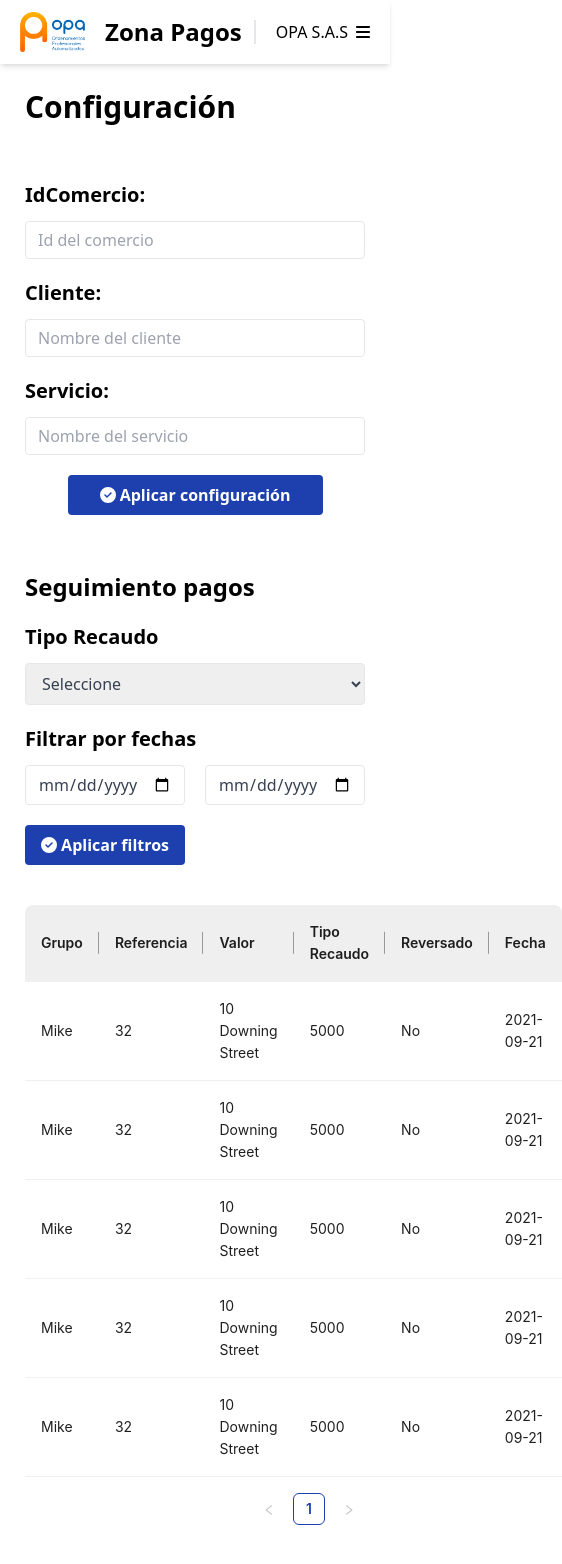
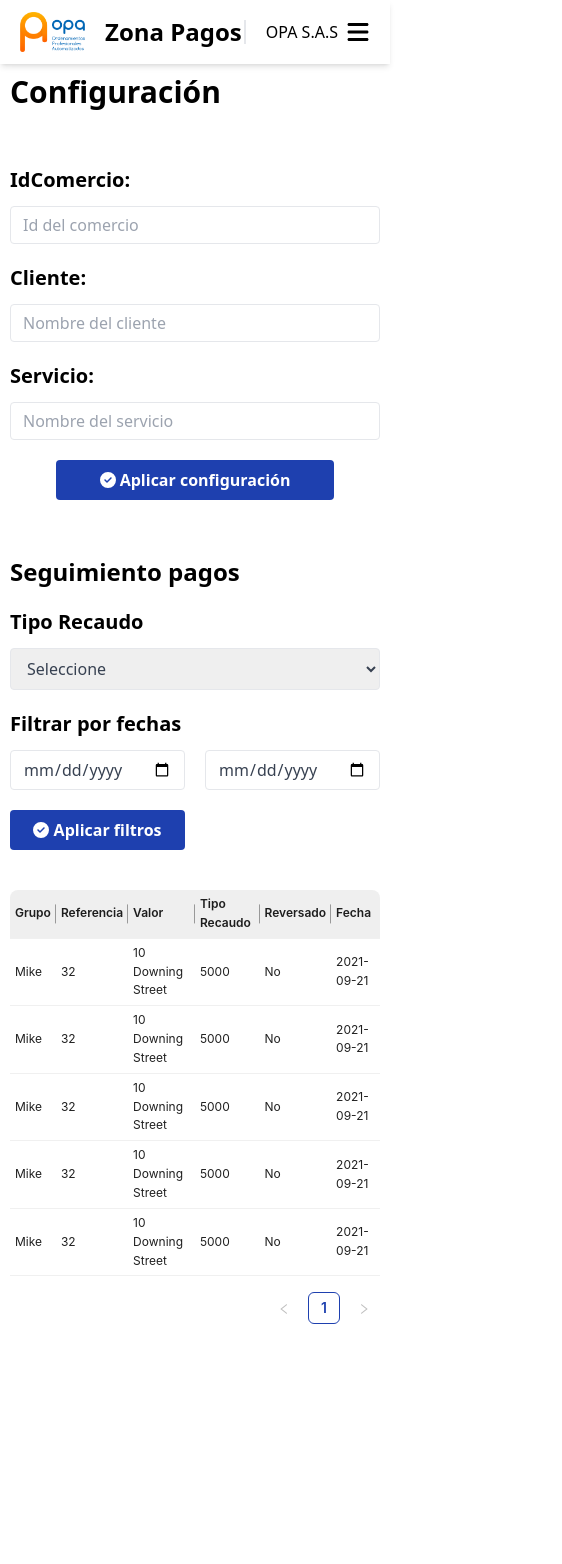
Before and after one commit to sql-programador-39/Zona-Pagos, a React (Vite) app: page /config in a window 390 px wide. Shown: the whole page, 562 px wide, since content can reach past the window. After the commit the page ends 1350 px from the top, so only its background shows below. Built offline with nearby package versions, Linux system fonts and the light colour scheme.

Commit message:
responsive tabla en moviles

```diff
--- a/src/Layouts/Layout.css
+++ b/src/Layouts/Layout.css
@@ -18,11 +18,11 @@
   max-width: 100%;
 }
 
-@media (max-width: 768px) {
+@media (max-width: 580px) {
   .main-content {
-    padding: 25px;
+    padding: 10px;
   }
   .main-content2 {
-    padding: 25px;
+    padding: 10px;
   }
 }
--- a/src/Layouts/Layout.jsx
+++ b/src/Layouts/Layout.jsx
@@ -12,11 +12,11 @@ const Layout = () => {
 
   return (
     <>
-      <header>
+      <header className='fixed w-full z-10'>
         <Nav />
       </header>
 
-      <main>
+      <main className='pt-16'>
         <aside className='hidden md:inline'>
           <AsideMenu
             collapsed={ collapsed }
--- a/src/components/AsideMenu/AsideMenu.jsx
+++ b/src/components/AsideMenu/AsideMenu.jsx
@@ -1,3 +1,5 @@
+import { useState, useEffect } from 'react';
+import { useLocation } from 'react-router-dom';
 import { FontAwesomeIcon } from '@fortawesome/react-fontawesome';
 import { faGear, faSackDollar } from '@fortawesome/free-solid-svg-icons';
 import {
@@ -20,6 +22,18 @@ function getItem(label, key, icon, children, type) {
 
 const AsideMenu = ({ collapsed, setCollapsed }) => {
 
+  const location = useLocation();
+
+  const [selectedKey, setSelectedKey] = useState(null);
+
+  useEffect(() => {
+    if (location.pathname === '/config') {
+      setSelectedKey('1');
+    } else if (location.pathname === '/recaudo') {
+      setSelectedKey('2');
+    }
+  }, [location]);
+
   const toggleCollapsed = () => {
     setCollapsed(!collapsed);
   };
@@ -41,7 +55,8 @@ const AsideMenu = ({ collapsed, setCollapsed }) => {
       </div>
 
       <Menu
-        defaultSelectedKeys={ ['1'] }
+        defaultSelectedKeys={['1']}
+        selectedKeys={[ selectedKey ]}
         mode="inline"
         inlineCollapsed={ collapsed }
         items={ items }
--- a/src/components/CollectionTable/CollectionTable.css
+++ b/src/components/CollectionTable/CollectionTable.css
@@ -13,3 +13,16 @@
 .ant-pagination-item-active a{
   color: #1e40af  !important;
 }
+
+@media (max-width: 580px) {
+
+  .ant-table-wrapper .ant-table-tbody>tr>td {
+    padding: 5px 5px;
+    font-size: 12px;
+  }
+
+  .ant-table-wrapper .ant-table-thead>tr>th {
+    padding: 5px 5px;
+    font-size: 12px;
+  }
+}
--- a/src/components/ConfigTable/ConfigTable.jsx
+++ b/src/components/ConfigTable/ConfigTable.jsx
@@ -85,7 +85,7 @@ const ConfigTable = () => {
     <>
       <Table locale={{ emptyText: (<Empty image={ Empty.PRESENTED_IMAGE_DEFAULT } description={ false }>
         <p>No se encontraron registros</p>
-      </Empty>) }} dataSource={ dataSource } columns={ columns } pagination={{ pageSize: 5 }} />
+      </Empty>) }} dataSource={ dataSource } columns={ columns } /* pagination={{ pageSize: 5 }} */ />
     </>
   )
 }
--- a/src/components/Nav/Nav.jsx
+++ b/src/components/Nav/Nav.jsx
@@ -12,21 +12,17 @@ const Nav = () => {
 
   const navigate = useNavigate();
 
-  const [hamCollapsed, setHamCollapsed] = useState(true);
+  const [hamCollapsed, setHamCollapsed] = useState(false);
   const dropdownRef = useRef();
 
   useEffect(() => {
-    console.log('useEffect');
+
     const handleDropdownToggle = () => {
-      console.log('handleDropdownToggle');
-      if (dropdownRef.current) {
 
-        console.log(dropdownRef.current.classList.contains('ant-dropdown-open'));
+      if(dropdownRef.current.classList.contains('ant-dropdown-open')) {
+        setHamCollapsed(true);
+      } else {
         setHamCollapsed(false);
-        console.log('setHamCollapsed1');
-      } else {
-        setHamCollapsed(true);
-        console.log('setHamCollapsed2');
       }
     };
 
@@ -34,8 +30,9 @@ const Nav = () => {
 
     return () => {
       document.removeEventListener('click', handleDropdownToggle);
-    };
-  }, [hamCollapsed]);
+    }
+
+  }, [dropdownRef]);
 
   const items = [
     {
@@ -69,28 +66,30 @@ const Nav = () => {
   ];
 
   return (
-    <nav className={style.nav}>
+    <div>
+      <nav className={`${style.nav} bg-white`}>
         <div className='flex items-center gap-5'>
           <img src={ LogoOpa } alt="Logo-opa" width={ "65px" } height={ "40px" } />
           <p className='text-2xl font-bold'>Zona Pagos</p>
         </div>
 
-      <div className='border-l-2 pl-5 cursor-pointer' >
+        <div className='border-l-2 pl-5 cursor-pointer'>
           <Dropdown
             menu={{ items }}
             trigger={ ['click'] }
           >
-          <div>
+            <div ref={dropdownRef} className=''>
               <Space>
                 OPA S.A.S
-              <div className='' ref={dropdownRef}>
-                { hamCollapsed ? <FontAwesomeIcon icon={faBars} /> : <FontAwesomeIcon icon={faX} /> }
+                <div className='flex items-center'>
+                  { hamCollapsed ? <FontAwesomeIcon className='w-6 h-6' icon={ faX } /> : <FontAwesomeIcon className='w-6 h-6' icon={ faBars } /> }
                 </div>
               </Space>
             </div>
           </Dropdown>
         </div>
       </nav>
+    </div>
   )
 }
 
--- a/src/index.css
+++ b/src/index.css
@@ -24,3 +24,7 @@
 .checkbox-round:checked {
   background-color: #1e40af;
 }
+
+main {
+  width: 100vw;
+}
--- a/src/pages/Collection/Collection.jsx
+++ b/src/pages/Collection/Collection.jsx
@@ -111,7 +111,9 @@ const Collection = () => {
 
         <h2 className="text-2xl font-bold mb-5">Correciones</h2>
 
-        <CollectionTable />
+        <div>
+          <CollectionTable />
+        </div>
 
         <div className="flex justify-end mt-5">
           <button
--- a/src/pages/Config/Config.jsx
+++ b/src/pages/Config/Config.jsx
@@ -103,7 +103,7 @@ const Config = () => {
 
             <button
               type="submit"
-              className={`${ style.button } w-3/4 lg:w-full mx-auto lg:m-0 gl:w-1/3` }
+              className={`${ style.button } w-3/4 lg:w-full mx-auto lg:m-0 gl:w-1/4` }
               onClick={handleSubmitConfig}
             ><FontAwesomeIcon icon={faCircleCheck} /> Aplicar configuración</button>
 
@@ -171,10 +171,11 @@ const Config = () => {
         </div>
 
 
-        <div>
-          <ConfigTable />
-        </div>
       </section>
+
+      <div>
+        <ConfigTable />
+      </div>
     </>
   )
 }
```
Also changed, not shown: 1 other file (tests, documents, lock files or other folders). Lines whose indentation alone changed are shown as unchanged.
